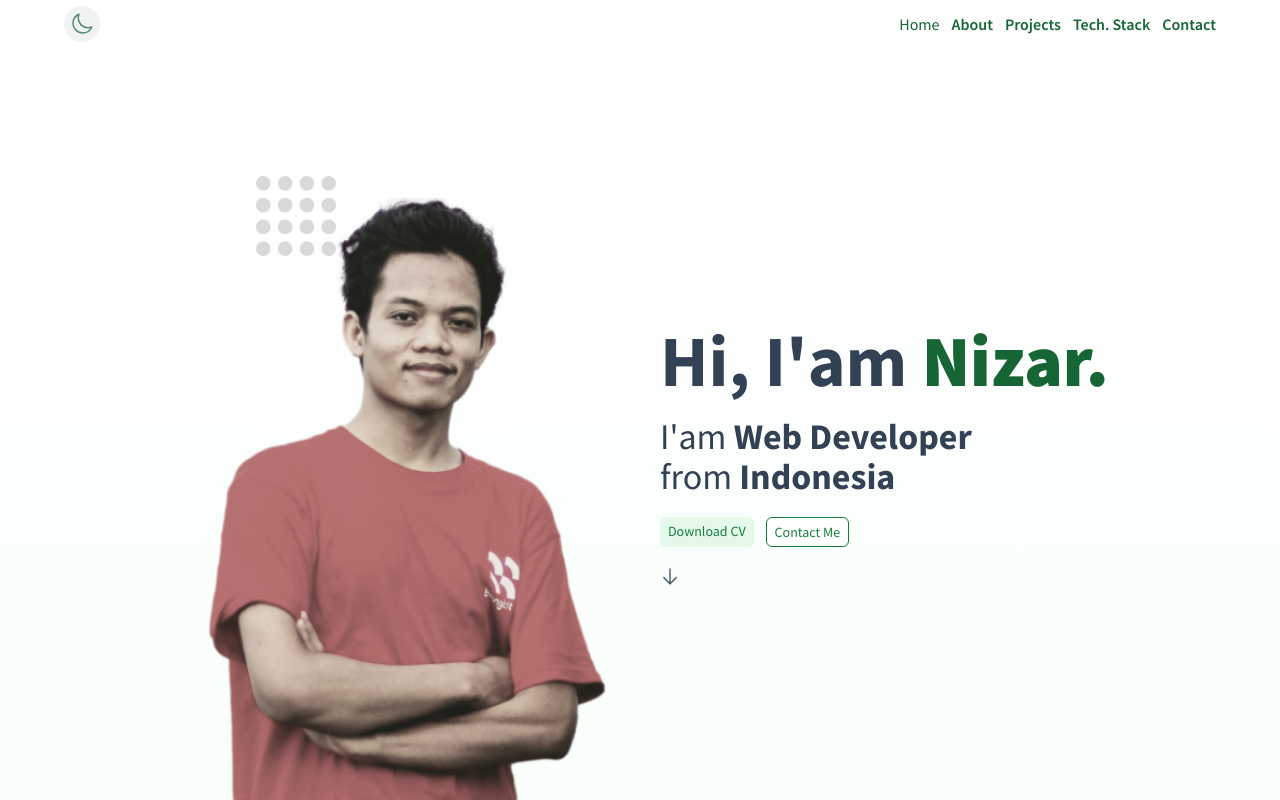
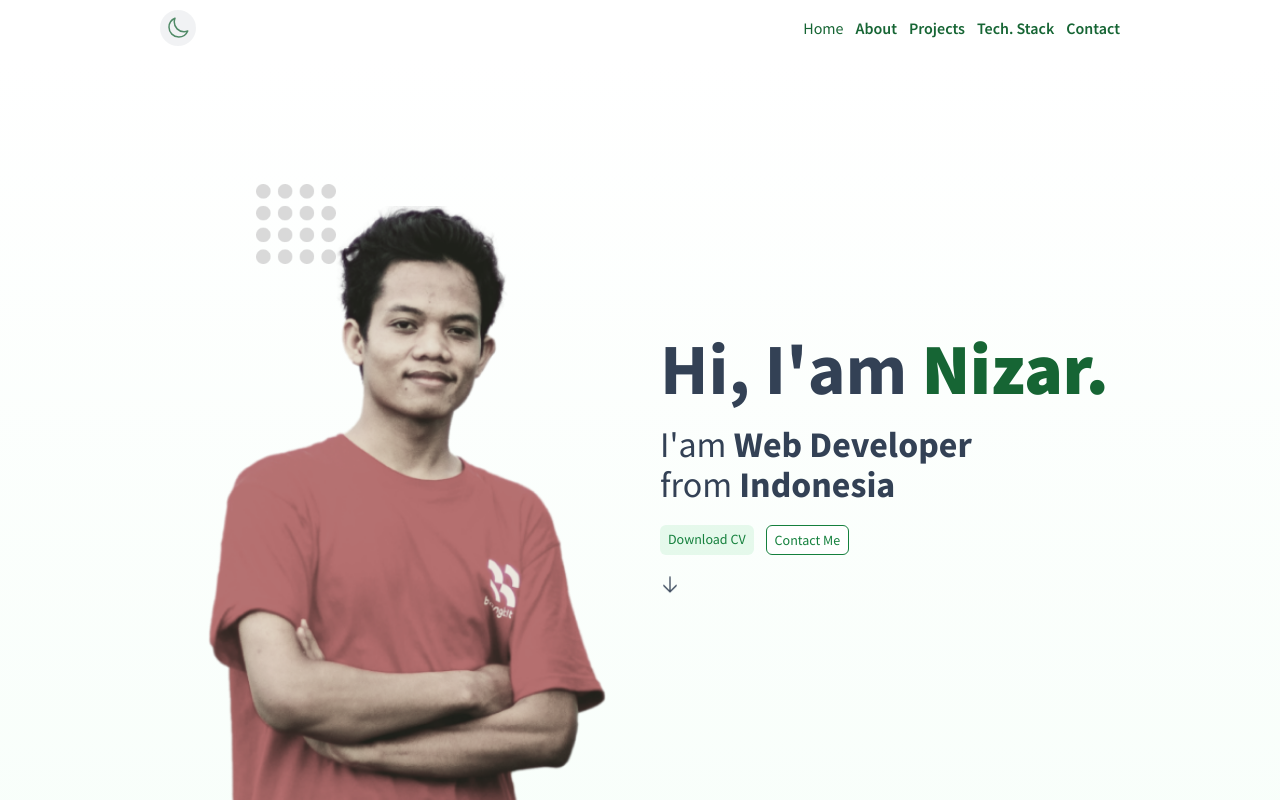
Before and after one commit to ahmadnzr/portfolio-old, a React (Create React App) app: page / in a window 1280 px wide. Built offline with nearby package versions, Linux system fonts and the light colour scheme.

Commit message:
fix: navbar container

```diff
--- a/src/components/Navbar/index.tsx
+++ b/src/components/Navbar/index.tsx
@@ -10,7 +10,7 @@ const Navbar = ({ toggleMenu }: Props) => {
   const { theme, toggleTheme } = useContext(ThemeContext)
 
   return (
-    <nav className='dark:bg-black bg-white h-12 flex items-center justify-end md:justify-between md:px-16 gap-1 pr-2 sticky top-0 z-10'>
+    <nav className='dark:bg-black bg-white h-14 flex items-center justify-end md:justify-between md:px-40 gap-1 pr-2 sticky top-0 z-10'>
       <div
         className='h-9 w-9 rounded-full bg-gray-300/30 dark:bg-green-900/50 flex items-center justify-center cursor-pointer'
         onClick={toggleTheme}
```
